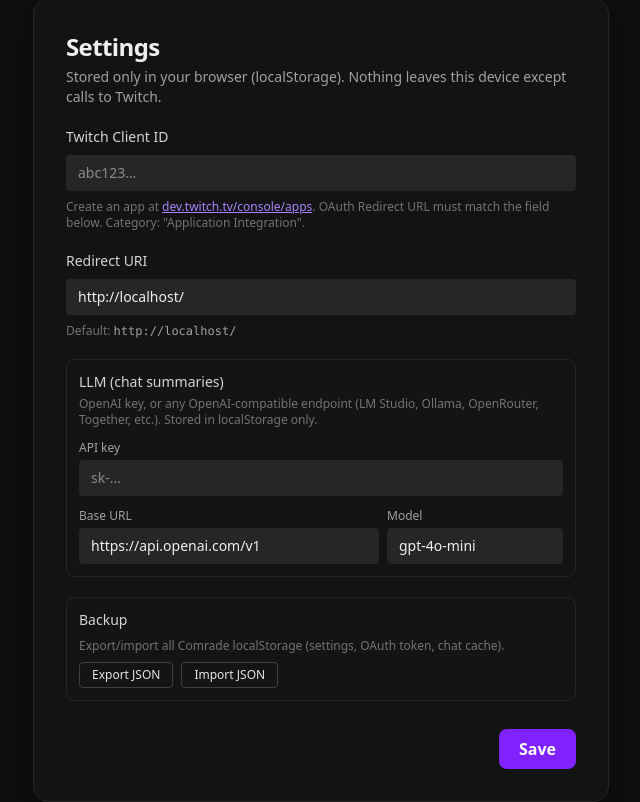
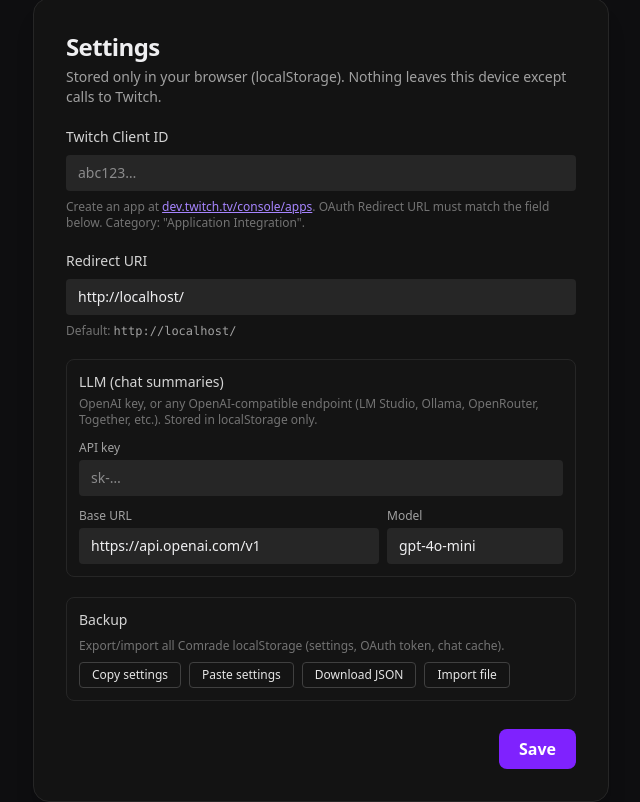
Before and after one commit to cleanunicorn/comrade, a React (Vite) app: page / in a window 1280 px wide. Shown: the whole page, without its empty margins (319-959 px from the left). Built offline with nearby package versions, Linux system fonts and the light colour scheme.

Commit message:
Improve settings backup UX

```diff
--- a/src/components/Dashboard.tsx
+++ b/src/components/Dashboard.tsx
@@ -1,6 +1,5 @@
 import { useAuth } from "../auth/AuthContext";
 import { ChatProvider } from "../twitch/ChatContext";
-import { downloadExport } from "../settings/exportImport";
 import { CamPanel } from "./CamPanel";
 import { ChatPanel } from "./ChatPanel";
 import { ChatSummary } from "./ChatSummary";
@@ -22,13 +21,6 @@ export function Dashboard({ onOpenSettings }: { onOpenSettings: () => void }) {
         </div>
         <div className="flex items-center gap-3">
           <img src={user.profile_image_url} alt="" className="h-8 w-8 rounded-full" />
-          <button
-            onClick={downloadExport}
-            title="Download all settings + chat cache as JSON"
-            className="rounded border border-neutral-700 px-3 py-1 text-xs text-neutral-300 hover:bg-neutral-800"
-          >
-            Export
-          </button>
           <button
             onClick={onOpenSettings}
             className="rounded border border-neutral-700 px-3 py-1 text-xs text-neutral-300 hover:bg-neutral-800"
--- a/src/components/Settings.tsx
+++ b/src/components/Settings.tsx
@@ -1,6 +1,6 @@
 import { useRef, useState } from "react";
 import { useSettings } from "../settings/SettingsContext";
-import { downloadExport, importAll, readJsonFile } from "../settings/exportImport";
+import { downloadExport, exportAll, importAll, readJsonFile } from "../settings/exportImport";
 
 interface Props {
   onDone?: () => void;
@@ -14,7 +14,7 @@ export function Settings({ onDone, embedded }: Props) {
   const [llmApiKey, setLlmApiKey] = useState(settings.llmApiKey);
   const [llmBaseUrl, setLlmBaseUrl] = useState(settings.llmBaseUrl);
   const [llmModel, setLlmModel] = useState(settings.llmModel);
-  const [importMsg, setImportMsg] = useState<{ kind: "ok" | "err"; text: string } | null>(null);
+  const [backupMsg, setBackupMsg] = useState<{ kind: "ok" | "err"; text: string } | null>(null);
   const fileRef = useRef<HTMLInputElement | null>(null);
 
   function save(e: React.FormEvent) {
@@ -29,23 +29,58 @@ export function Settings({ onDone, embedded }: Props) {
     onDone?.();
   }
 
+  function importBundle(bundle: unknown) {
+    const wipe = window.confirm(
+      "Wipe existing Comrade data before importing?\n\nOK = wipe + import (clean replace)\nCancel = merge (keys in file overwrite, others kept)",
+    );
+    const res = importAll(bundle, { wipeExisting: wipe });
+    if (!res.ok) {
+      setBackupMsg({ kind: "err", text: res.error ?? "Import failed" });
+      return;
+    }
+    setBackupMsg({ kind: "ok", text: `Imported ${res.imported} keys. Reloading…` });
+    setTimeout(() => window.location.reload(), 600);
+  }
+
+  async function copySettingsToClipboard() {
+    if (!navigator.clipboard?.writeText) {
+      setBackupMsg({ kind: "err", text: "Clipboard copy is not available in this browser." });
+      return;
+    }
+
+    try {
+      await navigator.clipboard.writeText(JSON.stringify(exportAll(), null, 2));
+      setBackupMsg({ kind: "ok", text: "Copied settings export to clipboard." });
+    } catch (err) {
+      setBackupMsg({ kind: "err", text: `Copy failed: ${String(err)}` });
+    }
+  }
+
+  async function pasteSettingsFromClipboard() {
+    if (!navigator.clipboard?.readText) {
+      setBackupMsg({ kind: "err", text: "Clipboard paste is not available in this browser." });
+      return;
+    }
+
+    try {
+      const text = await navigator.clipboard.readText();
+      if (!text.trim()) {
+        setBackupMsg({ kind: "err", text: "Clipboard is empty." });
+        return;
+      }
+      importBundle(JSON.parse(text));
+    } catch (err) {
+      setBackupMsg({ kind: "err", text: `Paste import failed: ${String(err)}` });
+    }
+  }
+
   async function onImportFile(e: React.ChangeEvent<HTMLInputElement>) {
     const file = e.target.files?.[0];
     if (!file) return;
     try {
-      const json = await readJsonFile(file);
-      const wipe = window.confirm(
-        "Wipe existing Comrade data before importing?\n\nOK = wipe + import (clean replace)\nCancel = merge (keys in file overwrite, others kept)",
-      );
-      const res = importAll(json, { wipeExisting: wipe });
-      if (!res.ok) {
-        setImportMsg({ kind: "err", text: res.error ?? "Import failed" });
-        return;
-      }
-      setImportMsg({ kind: "ok", text: `Imported ${res.imported} keys. Reloading…` });
-      setTimeout(() => window.location.reload(), 600);
+      importBundle(await readJsonFile(file));
     } catch (err) {
-      setImportMsg({ kind: "err", text: String(err) });
+      setBackupMsg({ kind: "err", text: String(err) });
     } finally {
       if (fileRef.current) fileRef.current.value = "";
     }
@@ -150,17 +185,31 @@ export function Settings({ onDone, embedded }: Props) {
           <div className="flex flex-wrap items-center gap-2">
             <button
               type="button"
+              onClick={copySettingsToClipboard}
+              className="rounded border border-neutral-700 px-3 py-1 text-xs text-neutral-200 hover:bg-neutral-800"
+            >
+              Copy settings
+            </button>
+            <button
+              type="button"
+              onClick={pasteSettingsFromClipboard}
+              className="rounded border border-neutral-700 px-3 py-1 text-xs text-neutral-200 hover:bg-neutral-800"
+            >
+              Paste settings
+            </button>
+            <button
+              type="button"
               onClick={downloadExport}
               className="rounded border border-neutral-700 px-3 py-1 text-xs text-neutral-200 hover:bg-neutral-800"
             >
-              Export JSON
+              Download JSON
             </button>
             <button
               type="button"
               onClick={() => fileRef.current?.click()}
               className="rounded border border-neutral-700 px-3 py-1 text-xs text-neutral-200 hover:bg-neutral-800"
             >
-              Import JSON
+              Import file
             </button>
             <input
               ref={fileRef}
@@ -170,9 +219,9 @@ export function Settings({ onDone, embedded }: Props) {
               className="hidden"
             />
           </div>
-          {importMsg && (
-            <div className={`text-xs ${importMsg.kind === "ok" ? "text-emerald-400" : "text-red-400"}`}>
-              {importMsg.text}
+          {backupMsg && (
+            <div className={`text-xs ${backupMsg.kind === "ok" ? "text-emerald-400" : "text-red-400"}`}>
+              {backupMsg.text}
             </div>
           )}
         </div>
```
